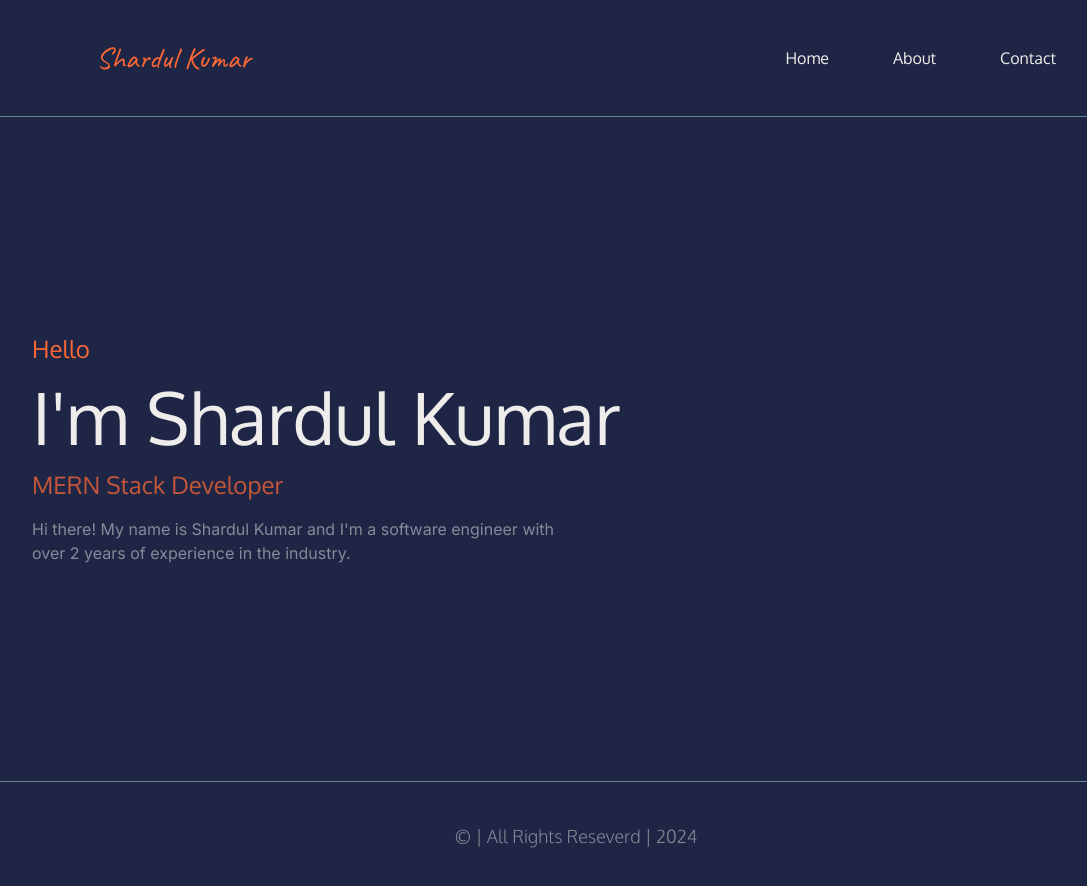
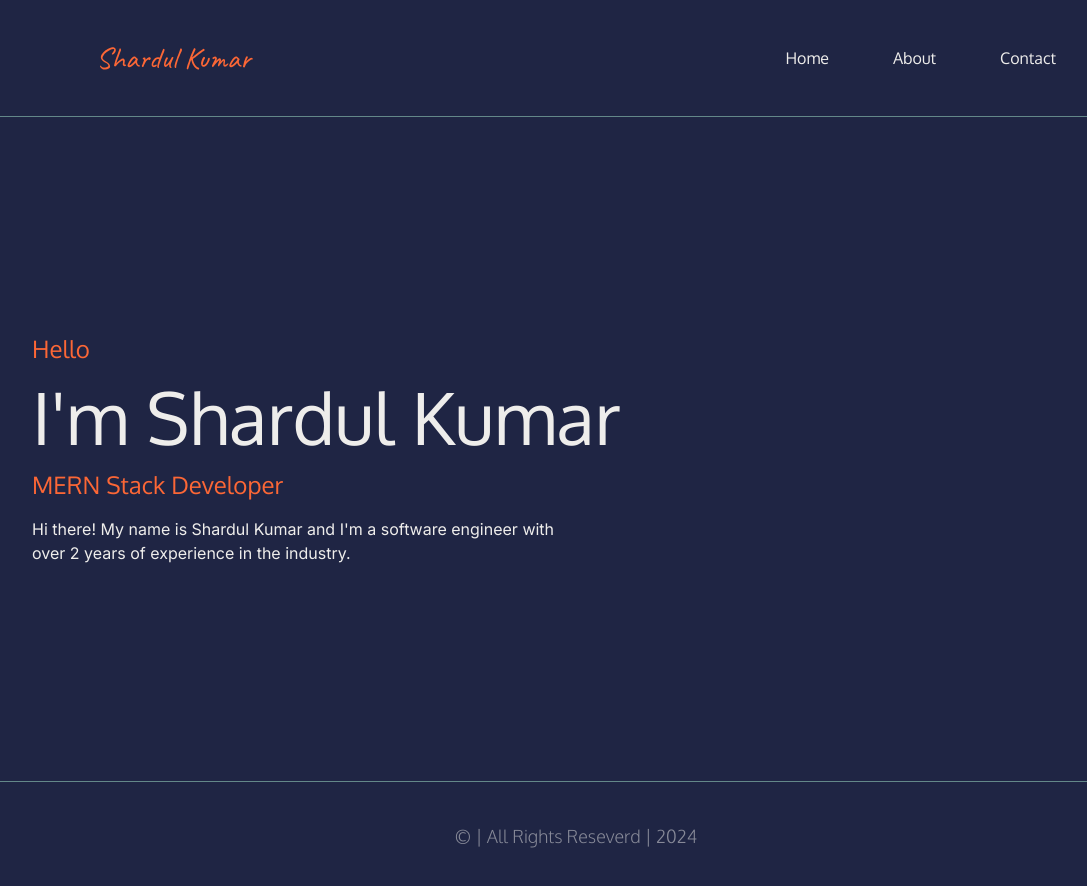
Before and after one commit to shardulkumar98/dev-portfolio, a Next.js app: page / in a window 1280 px wide. Shown: the top 886 px of the page, without its empty margins (64-1151 px from the left). Built offline with nearby package versions, Linux system fonts and the light colour scheme; a web font is replaced by a local one.

Commit message:
fix: add new colors on border and text

```diff
--- a/src/app/globals.css
+++ b/src/app/globals.css
@@ -12,7 +12,7 @@
 
 body {
   background-color: #1F2544;
-  color: #EFECEC;
+  color: #EEEDEB;
 }
 
 @layer utilities {
--- a/src/app/page.tsx
+++ b/src/app/page.tsx
@@ -10,11 +10,11 @@ const Home = () => {
       <div className="font-oxygen text-3xl md:text-5xl lg:text-7xl">
         I'm Shardul Kumar
       </div>
-      <div className="font-oxygen opacity-75 text-[#FC6736] text-2 md:text-xl lg:text-2xl">
+      <div className="font-oxygen text-[#FC6736] text-2 md:text-xl lg:text-2xl">
         MERN Stack Developer
       </div>
       <div
-        className="opacity-50 w-1/2"
+        className="w-1/2"
       >
         Hi there! My name is Shardul Kumar and I'm a software engineer with over
         2 years of experience in the industry.
```
